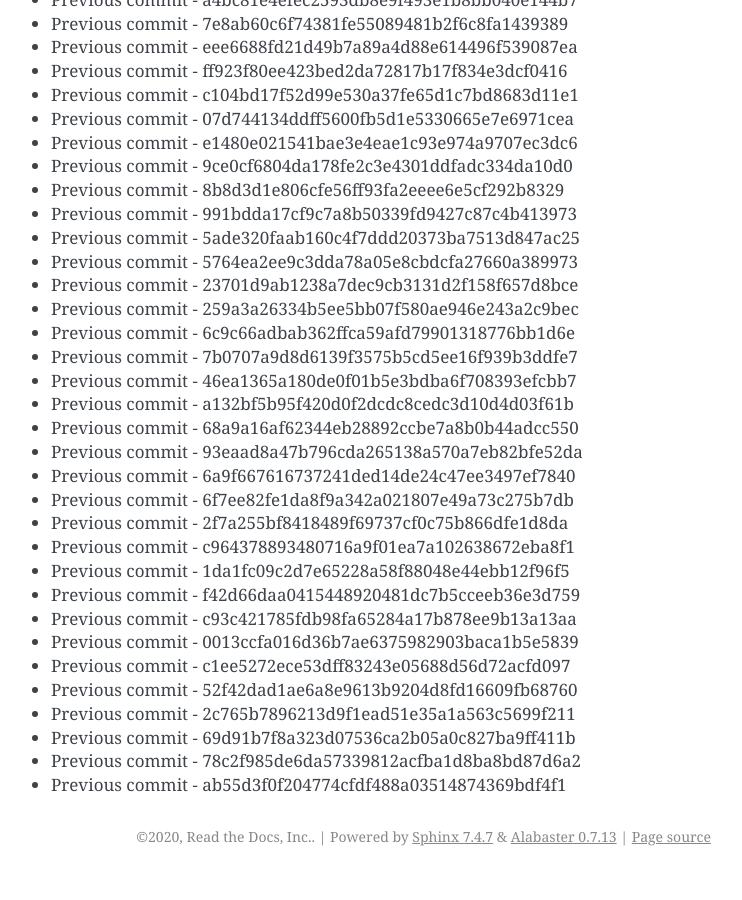
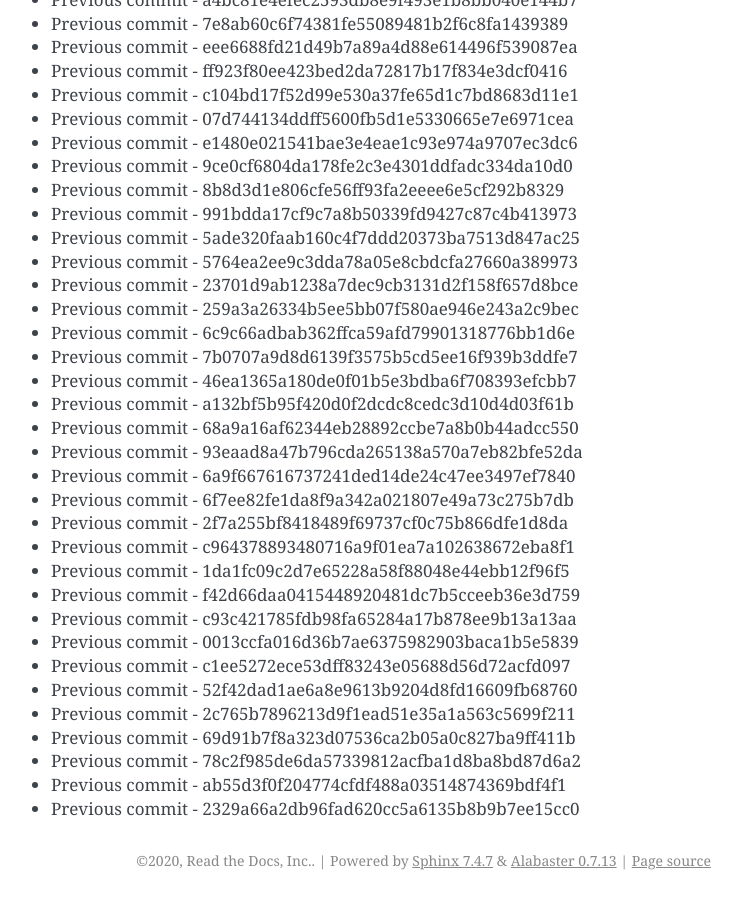
Before and after one commit to readthedocs/rtd-git-stresstest, a Sphinx documentation site: the page built from docs/updates.rst, in a window 1280 px wide and 900 px high, scrolled down 47250 px. Shown: the whole window, without its empty margins (399-1141 px from the left). Built offline with Sphinx 7.4.7, drawn with Linux system fonts in a browser that asks for light colours; before the commit the page ends 48126 px from its top, so only the background shows below that.

Commit message:
Generating commit from previous: 2329a66a2db96fad620cc5a6135b8b9b7ee15cc0

```diff
--- a/docs/updates.rst
+++ b/docs/updates.rst
@@ -2017,3 +2017,4 @@ It can be tested for any performance characteristics.
 * Previous commit - 69d91b7f8a323d07536ca2b05a0c827ba9ff411b
 * Previous commit - 78c2f985de6da57339812acfba1d8ba8bd87d6a2
 * Previous commit - ab55d3f0f204774cfdf488a03514874369bdf4f1
+* Previous commit - 2329a66a2db96fad620cc5a6135b8b9b7ee15cc0
```
